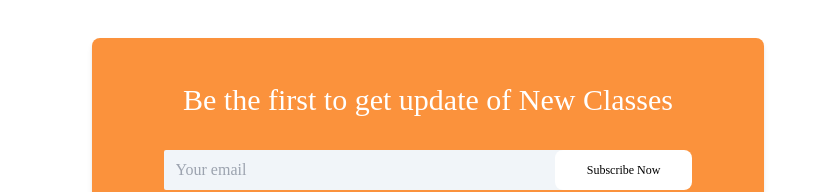
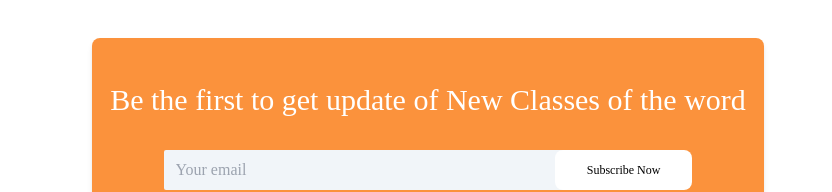
Before and after one commit to SidyMohamedSalim/CookBlog, a Next.js app: page / in a window 1280 px wide. Shown: the part 1336-1528 px from the top of the page, without its empty margins (212-1044 px from the left). Built offline with nearby package versions, Linux system fonts and the light colour scheme; no server answers; the database is empty.

Commit message:
delete migration

```diff
--- a/app/page.tsx
+++ b/app/page.tsx
@@ -291,12 +291,11 @@ export default async function Home() {
           ))}
         </div>
       </section>
-
       {/* Contacts Section */}
       <section className="max-w-4xl max-xl:px-3 mx-auto text-center py-20">
         <div className="bg-orange-400 mx-auto flex flex-col max-w-2xl rounded-lg shadow-md py-8">
           <h1 className="text-3xl py-3 text-white">
-            Be the first to get update of New Classes
+            Be the first to get update of New Classes of the word
           </h1>
           <EmailForm />
         </div>
```
